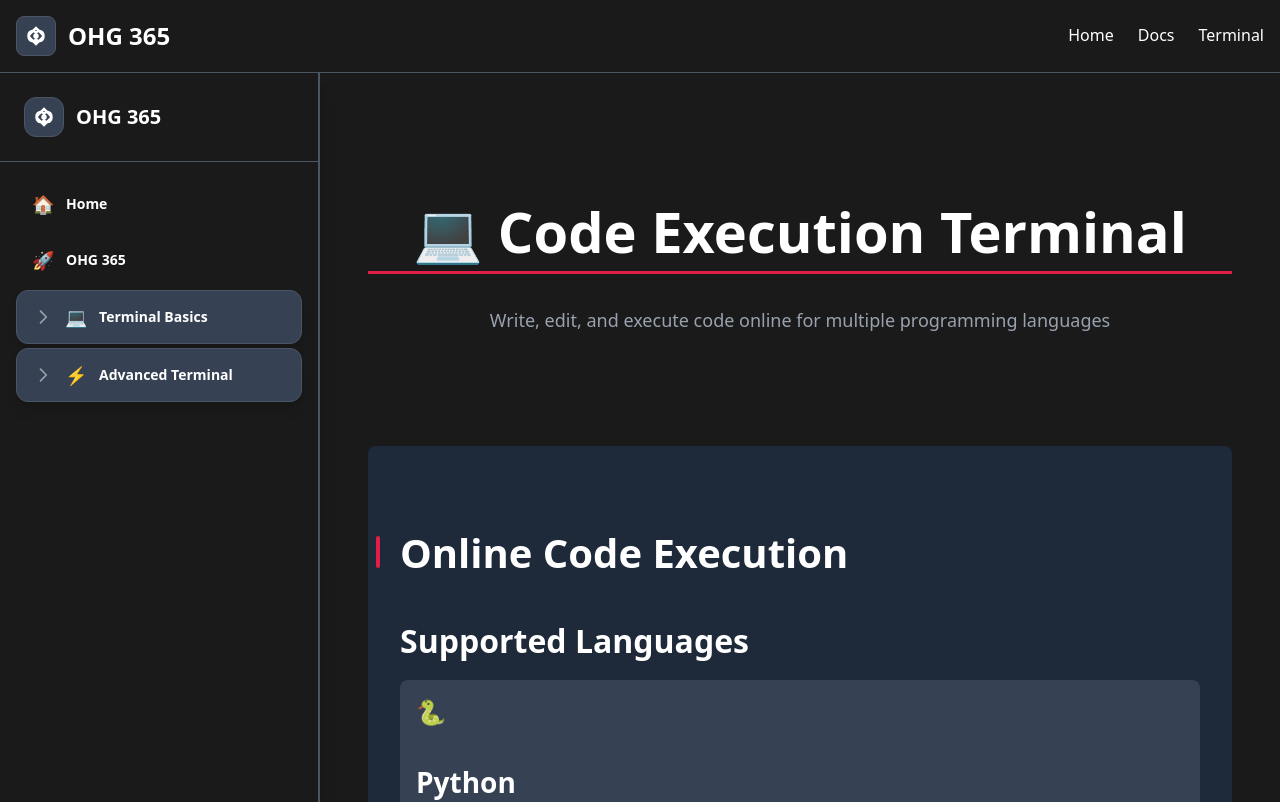
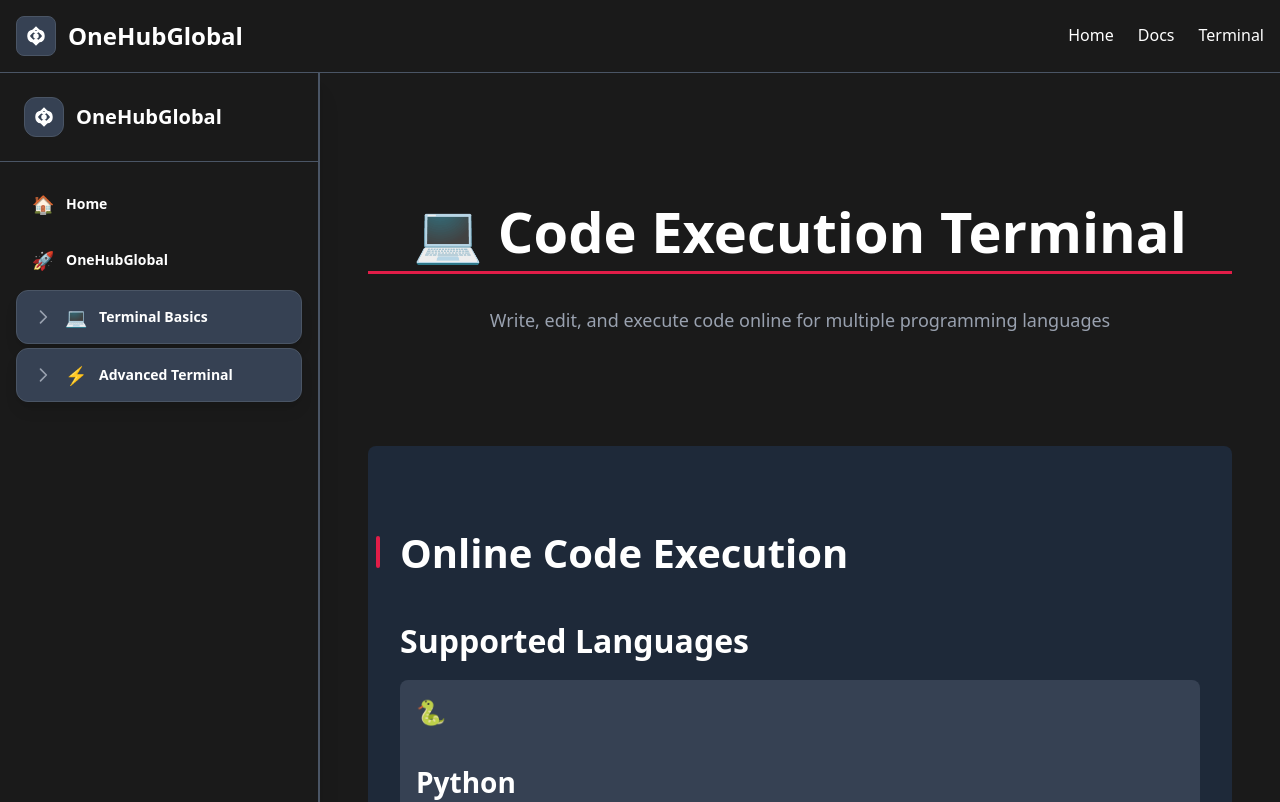
Before and after one commit to YAGNESHPALLERLA/devops-learning-website, a Next.js app: page /code-terminal in a window 1280 px wide. Shown: the top 802 px of the page. Built offline with nearby package versions, Linux system fonts and the light colour scheme.

Commit message:
Update branding from 'OHG 365 by Yagnesh' to 'OneHubGlobal' across entire website

```diff
--- a/src/app/layout.tsx
+++ b/src/app/layout.tsx
@@ -14,7 +14,7 @@ const geistMono = Geist_Mono({
 });
 
 export const metadata: Metadata = {
-  title: "OHG 365 by Yagnesh",
+  title: "OneHubGlobal",
   description: "Learn DevOps from Basics to Intermediate - A comprehensive guide covering Linux, Docker, Kubernetes, CI/CD, and more",
 };
 
@@ -41,7 +41,7 @@ export default function RootLayout({
                     <circle cx="12" cy="12" r="1.5" fill="currentColor"/>
                   </svg>
                 </div>
-                <span className="text-2xl font-bold">OHG 365</span>
+                <span className="text-2xl font-bold">OneHubGlobal</span>
               </Link>
               <div className="hidden md:flex space-x-6">
                 <Link href="/" className="text-white hover:text-gray-300 transition-all duration-300 font-medium">
--- a/src/app/page.tsx
+++ b/src/app/page.tsx
@@ -39,7 +39,7 @@ export default function HomePage() {
       <section className="text-center py-20 px-4">
         <div className="container mx-auto">
           <h1 className="text-5xl md:text-7xl font-extrabold text-white mb-6">
-            🎓 OHG 365
+            🎓 OneHubGlobal
           </h1>
           <p className="text-xl md:text-2xl text-white mb-4">
             Master the technologies that power modern software development
--- a/src/components/code-execution-terminal.tsx
+++ b/src/components/code-execution-terminal.tsx
@@ -32,7 +32,7 @@ export default function CodeExecutionTerminal({ className = '' }: TerminalProps)
 print("Hello, World!")
 
 # Variables and operations
-name = "OHG 365"
+name = "OneHubGlobal"
 age = 25
 print(f"Name: {name}, Age: {age}")
 
@@ -55,7 +55,7 @@ print(greet("Developer"))`
 console.log("Hello, World!");
 
 // Variables and operations
-const name = "OHG 365";
+const name = "OneHubGlobal";
 const age = 25;
 console.log(\`Name: \${name}, Age: \${age}\`);
 
@@ -81,7 +81,7 @@ public class Main {
         System.out.println("Hello, World!");
 
         // Variables and operations
-        String name = "OHG 365";
+        String name = "OneHubGlobal";
         int age = 25;
         System.out.println("Name: " + name + ", Age: " + age);
 
@@ -144,7 +144,7 @@ GROUP BY grade;`
 echo "Hello, World!"
 
 # Variables and operations
-NAME="OHG 365"
+NAME="OneHubGlobal"
 AGE=25
 echo "Name: $NAME, Age: $AGE"
 
@@ -230,7 +230,7 @@ echo "Date:" $(date)`
           const fMatch = line.match(/print\(f["'](.*?)["']\)/);
           if (fMatch) {
             output += fMatch[1].replace(/\{([^}]+)\}/g, (match, varName) => {
-              if (varName === 'name') return 'OHG 365';
+              if (varName === 'name') return 'OneHubGlobal';
               if (varName === 'age') return '25';
               return match;
             }) + '\n';
@@ -260,7 +260,7 @@ echo "Date:" $(date)`
           const templateMatch = line.match(/console\.log\(`(.*?)`\)/);
           if (templateMatch) {
             output += templateMatch[1].replace(/\$\{([^}]+)\}/g, (match, varName) => {
-              if (varName === 'name') return 'OHG 365';
+              if (varName === 'name') return 'OneHubGlobal';
               if (varName === 'age') return '25';
               return match;
             }) + '\n';
@@ -283,7 +283,7 @@ Compilation successful.
 Running Main.class...
 
 Hello, World!
-Name: OHG 365, Age: 25
+Name: OneHubGlobal, Age: 25
 Squared numbers: [1, 4, 9, 16, 25]
 Hello, Developer!`;
   };
@@ -330,7 +330,7 @@ Hello, Developer!`;
       if (line.includes('echo "Hello, World!"')) {
         output += 'Hello, World!\n';
       } else if (line.includes('echo "Name: $NAME, Age: $AGE"')) {
-        output += 'Name: OHG 365, Age: 25\n';
+        output += 'Name: OneHubGlobal, Age: 25\n';
       } else if (line.includes('echo "Squared numbers:"')) {
         output += 'Squared numbers: 1 4 9 16 25\n';
       } else if (line.includes('greet "Developer"')) {
--- a/src/components/docs-layout.tsx
+++ b/src/components/docs-layout.tsx
@@ -150,7 +150,7 @@ export default function DocsLayout({ children, onThisPage }: DocsLayoutProps) {
                 <path strokeLinecap="round" strokeLinejoin="round" strokeWidth={2} d="M4 6h16M4 12h16M4 18h16" />
               </svg>
             </button>
-            <h1 className="text-xl font-bold text-white bg-gradient-to-r from-blue-400 to-purple-400 bg-clip-text text-transparent">OHG 365</h1>
+            <h1 className="text-xl font-bold text-white bg-gradient-to-r from-blue-400 to-purple-400 bg-clip-text text-transparent">OneHubGlobal</h1>
             <div className="w-10" /> {/* Spacer for centering */}
           </div>
         </header>
--- a/src/components/sidebar.tsx
+++ b/src/components/sidebar.tsx
@@ -113,7 +113,7 @@ export default function Sidebar({ items, onThisPage = [], activeSection, setActi
               <circle cx="12" cy="12" r="1.5" fill="currentColor"/>
             </svg>
           </div>
-          <span className="text-xl font-bold text-white transition-all duration-300 group-hover:text-gray-300">OHG 365</span>
+          <span className="text-xl font-bold text-white transition-all duration-300 group-hover:text-gray-300">OneHubGlobal</span>
         </Link>
       </div>
 
--- a/src/components/tech-layout.tsx
+++ b/src/components/tech-layout.tsx
@@ -23,7 +23,7 @@ const getTechNavigationItems = (tech: string) => {
     },
     {
       id: 'devops',
-      title: 'OHG 365',
+      title: 'OneHubGlobal',
       href: '/devops',
       icon: '🚀'
     }
@@ -523,7 +523,7 @@ export default function TechLayout({ children, onThisPage, technology, activeSec
                technology === 'web-dev' ? 'Web Development' :
                technology === 'data-science' ? 'Data Science' :
                technology === 'code-terminal' ? 'Code Terminal' :
-               technology === 'devops' ? 'DevOps' : 'OHG 365'}
+               technology === 'devops' ? 'DevOps' : 'OneHubGlobal'}
             </h1>
             <div className="w-10" /> {/* Spacer for centering */}
           </div>
--- a/src/components/terminal.tsx
+++ b/src/components/terminal.tsx
@@ -17,7 +17,7 @@ export default function Terminal({ className = '' }: TerminalProps) {
   const [history, setHistory] = useState<CommandHistory[]>([
     {
       command: 'welcome',
-      output: 'Welcome to the OHG 365 Terminal! 🚀\n\nThis is a simulated Linux terminal where you can practice commands.\nType "help" to see available commands or "clear" to clear the screen.\n\n',
+      output: 'Welcome to the OneHubGlobal Terminal! 🚀\n\nThis is a simulated Linux terminal where you can practice commands.\nType "help" to see available commands or "clear" to clear the screen.\n\n',
       timestamp: new Date()
     }
   ]);
@@ -83,7 +83,7 @@ drwxr-xr-x 2 devops devops 4096 Dec 15 10:20 scripts
       if (!file) return 'cat: missing file operand';
 
       const files: { [key: string]: string } = {
-        'README.md': `# OHG 365 Project
+        'README.md': `# OneHubGlobal Project
 
 Welcome to your DevOps learning journey!
 
@@ -167,7 +167,7 @@ Swap:          2.0G          0B        2.0G`;
     },
 
     exit: () => {
-      return 'Goodbye! Thanks for using the OHG 365 Terminal.';
+      return 'Goodbye! Thanks for using the OneHubGlobal Terminal.';
     }
   };
 
@@ -237,7 +237,7 @@ Swap:          2.0G          0B        2.0G`;
           <div className="w-3 h-3 bg-yellow-500 rounded-full"></div>
           <div className="w-3 h-3 bg-green-500 rounded-full"></div>
         </div>
-        <div className="text-gray-300 text-sm">OHG 365 Terminal</div>
+        <div className="text-gray-300 text-sm">OneHubGlobal Terminal</div>
         <div className="w-16"></div>
       </div>
 
```
